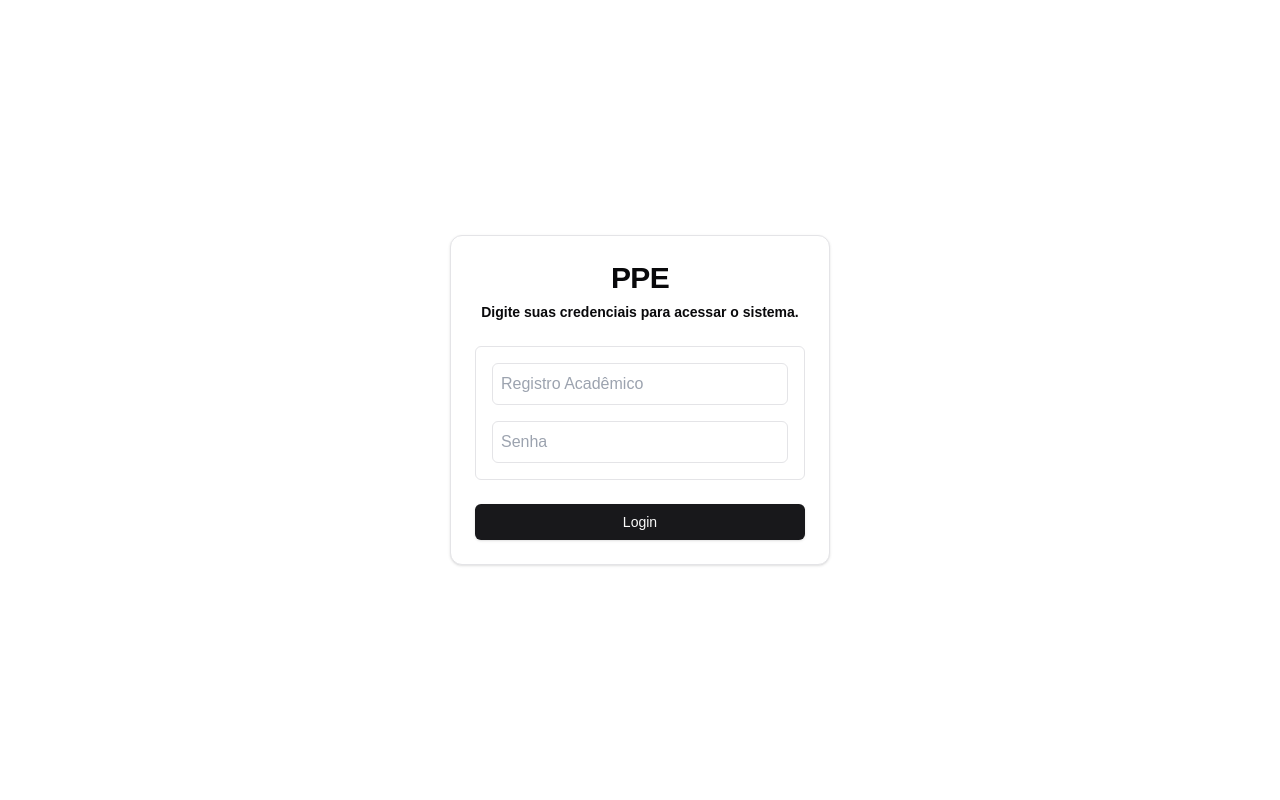
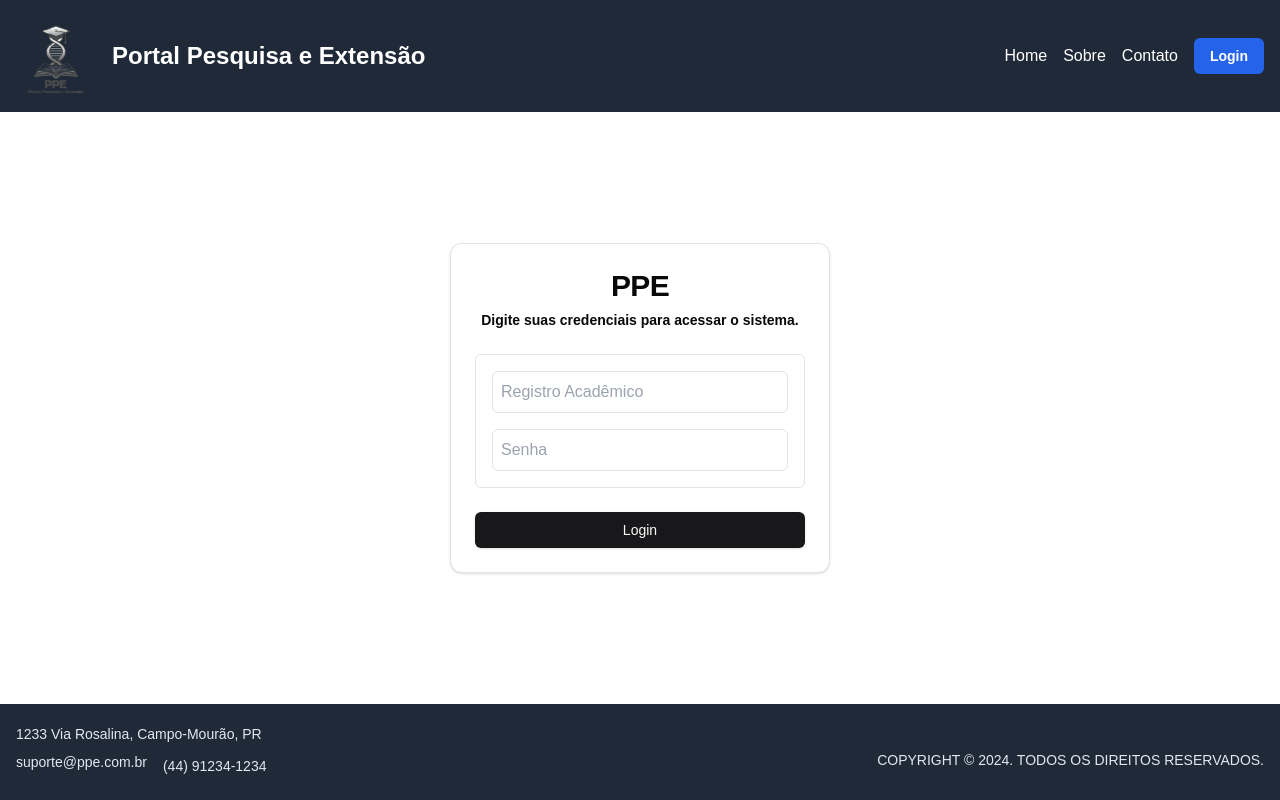
Before and after one commit to Projeto-Integrador-2024/Front-end, a Next.js app: page /login in a window 1280 px wide. Built offline with nearby package versions, Linux system fonts and the light colour scheme.

Commit message:
feat: :pencil2: melhorando footer

```diff
--- a/src/app/login/page.tsx
+++ b/src/app/login/page.tsx
@@ -1,6 +1,9 @@
+"use client";
 import { cn } from "@/lib/utils"
 import { Button } from "@/components/ui/button"
 import axios from "axios"
+import Link from 'next/link';
+import { useRouter } from "next/navigation";
 import {
   Card,
   CardContent,
@@ -14,12 +17,35 @@ import {
 type CardProps = React.ComponentProps<typeof Card>
 
 export function Login({ className, ...props }: CardProps) {
+  const router = useRouter();
   return (
-    <div className="flex items-center justify-center min-h-screen">
+    <div className='min-h-screen flex flex-col'>
+      <header className="w-full bg-gray-800 text-white p-4">
+        <div className="max-w-7xl mx-auto flex items-center justify-between">
+          <div className="flex items-center space-x-4">
+            <img src="/images/Logo_PI.png" alt="Logo" className="h-20" width={80} height={80} />
+            <h1 className="text-2xl font-semibold">Portal Pesquisa e Extensão</h1>
+          </div>
+
+          <nav className="space-x-4">
+            <Link href="/" className="hover:text-gray-300">Home</Link>
+            <Link href="/sobre" className="hover:text-gray-300">Sobre</Link>
+            <Link href="/contatos" className="hover:text-gray-300">Contato</Link>
+            <button
+              type="button"
+              className="text-sm font-semibold text-white bg-blue-600 hover:bg-blue-700 focus:outline-none focus:ring-2 focus:ring-blue-300 focus:ring-offset-2 rounded-md px-4 py-2 transition duration-150"
+              onClick={() => router.push("/login")}
+            >
+              Login
+            </button>
+          </nav>
+        </div>
+      </header>
+      <div className="flex items-center justify-center flex-1">
         <Card className={cn("w-[380px]", className)} {...props}>
           <CardHeader className="flex flex-col items-center">
             <CardTitle className="text-3xl font-bold">PPE</CardTitle>
-          <CardDescription className="text-2x1 font-bold ">Digite suas credenciais para acessar o sistema.</CardDescription>
+            <CardDescription className="text-2x1 font-bold">Digite suas credenciais para acessar o sistema.</CardDescription>
           </CardHeader>
           <CardContent className="grid gap-4">
             <div className="flex flex-col items-center space-y-4 rounded-md border p-4">
@@ -28,12 +54,46 @@ export function Login({ className, ...props }: CardProps) {
             </div>
           </CardContent>
           <CardFooter>
-          <Button className="w-full" >
+            <Button className="w-full">
               Login
             </Button>
           </CardFooter>
         </Card>
       </div>
+      <footer className="bg-gray-800 py-5 text-slate-200 text-sm" id="contact">
+        <div className="container mx-auto px-4">
+          <div className="flex flex-wrap items-center justify-between">
+            <div className="lg:w-1/2 w-full text-center lg:text-left mb-4 lg:mb-0">
+              <p className="mb-2">1233 Via Rosalina, Campo-Mourão, PR</p>
+              <div className="flex flex-col sm:flex-row items-center sm:justify-start sm:space-x-4">
+                <p className="mb-2">
+                  <a className="hover:underline" href="mailto:suporte@ppe.com.br">suporte@ppe.com.br</a>
+                </p>
+                <p className="mb-0">
+                  <a className="hover:underline" href="tel:+44823456788">(44) 91234-1234</a>
+                </p>
+              </div>
+            </div>
+            <div className="lg:w-1/2 w-full text-center lg:text-right">
+              <div className="flex justify-center lg:justify-end space-x-4 mb-4">
+                <a href="#" aria-label="Facebook" className="text-slate-200 hover:text-blue-500 transition-colors">
+                  <i className="fab fa-facebook-f"></i>
+                </a>
+                <a href="#" aria-label="Twitter" className="text-slate-200 hover:text-blue-400 transition-colors">
+                  <i className="fab fa-twitter-alt"></i>
+                </a>
+                <a href="#" aria-label="Instagram" className="text-slate-200 hover:text-pink-500 transition-colors">
+                  <i className="fab fa-instagram"></i>
+                </a>
+              </div>
+              <p className="text-sm">
+                COPYRIGHT © 2024. TODOS OS DIREITOS RESERVADOS.
+              </p>
+            </div>
+          </div>
+        </div>
+      </footer>
+    </div>
   )
 }
 
--- a/src/app/page.tsx
+++ b/src/app/page.tsx
@@ -70,7 +70,7 @@ export default function Example() {
 
   return (
     <div className='min-h-screen flex flex-col'>
-      <header className="w-full bg-gray-800 text-white p-4">
+      <header className="w-full bg-gray-800 text-slate-200 p-4">
         <div className="max-w-7xl mx-auto flex items-center justify-between">
           <div className="flex items-center space-x-4">
             <img src="/images/Logo_PI.png" alt="Logo" className="h-20" width={80} height={80} />
@@ -78,12 +78,11 @@ export default function Example() {
           </div>
           <nav className="space-x-4">
             <Link href="/" className="hover:text-gray-300">Home</Link>
-            <Link href="/projects" className="hover:text-gray-300">Projetos</Link>
-            <Link href="/about" className="hover:text-gray-300">Sobre</Link>
-            <Link href="/contact" className="hover:text-gray-300">Contato</Link>
+            <Link href="/sobre" className="hover:text-gray-300">Sobre</Link>
+            <Link href="/contato" className="hover:text-gray-300">Contato</Link>
             <button
               type="button"
-              className="text-sm font-semibold text-white bg-blue-600 hover:bg-blue-700 focus:outline-none focus:ring-2 focus:ring-blue-300 focus:ring-offset-2 rounded-md px-4 py-2 transition duration-150"
+              className="text-sm font-semibold text-slate-200 bg-blue-600 hover:bg-blue-700 focus:outline-none focus:ring-2 focus:ring-blue-300 focus:ring-offset-2 rounded-md px-4 py-2 transition duration-150"
               onClick={() => router.push("/login")}
             >
               Login
@@ -150,7 +149,7 @@ export default function Example() {
                     key={index + 1}
                     onClick={() => handlePageClick(index + 1)}
                     className={`relative inline-flex items-center px-4 py-2 text-sm font-medium ${
-                      currentPage === index + 1 ? 'bg-gray-700 text-white' : 'text-gray-900 hover:bg-gray-50'
+                      currentPage === index + 1 ? 'bg-gray-700 text-slate-200' : 'text-gray-900 hover:bg-gray-50'
                     }`}
                   >
                     {index + 1}
@@ -169,9 +168,37 @@ export default function Example() {
         </div>
       </main>
 
-      <footer className="w-full bg-gray-800 text-white p-4">
-        <div className="max-w-7xl mx-auto text-center">
-          <p className='text-sm'>© 2024 Portal Pesquisa e Extensão. Todos os direitos reservados.</p>
+      <footer className="bg-gray-800 py-5 text-slate-200 text-sm" id="contact">
+        <div className="container mx-auto px-4">
+          <div className="flex flex-wrap items-center justify-between">
+            <div className="lg:w-1/2 w-full text-center lg:text-left mb-4 lg:mb-0">
+              <p className="mb-2">1233 Via Rosalina, Campo-Mourão, PR</p>
+              <div className="flex flex-col sm:flex-row items-center sm:justify-start sm:space-x-4">
+                <p className="mb-2">
+                  <a className="hover:underline" href="mailto:suporte@ppe.com.br">suporte@ppe.com.br</a>
+                </p>
+                <p className="mb-0">
+                  <a className="hover:underline" href="tel:+44823456788">(44) 91234-1234</a>
+                </p>
+              </div>
+            </div>
+            <div className="lg:w-1/2 w-full text-center lg:text-right">
+              <div className="flex justify-center lg:justify-end space-x-4 mb-4">
+                <a href="#" aria-label="Facebook" className="text-slate-200 hover:text-blue-500 transition-colors">
+                  <i className="fab fa-facebook-f"></i>
+                </a>
+                <a href="#" aria-label="Twitter" className="text-slate-200 hover:text-blue-400 transition-colors">
+                  <i className="fab fa-twitter-alt"></i>
+                </a>
+                <a href="#" aria-label="Instagram" className="text-slate-200 hover:text-pink-500 transition-colors">
+                  <i className="fab fa-instagram"></i>
+                </a>
+              </div>
+              <p className="text-sm">
+                COPYRIGHT © 2024. TODOS OS DIREITOS RESERVADOS.
+              </p>
+            </div>
+          </div>
         </div>
       </footer>
     </div>
```
Lines whose indentation alone changed are shown as unchanged.
